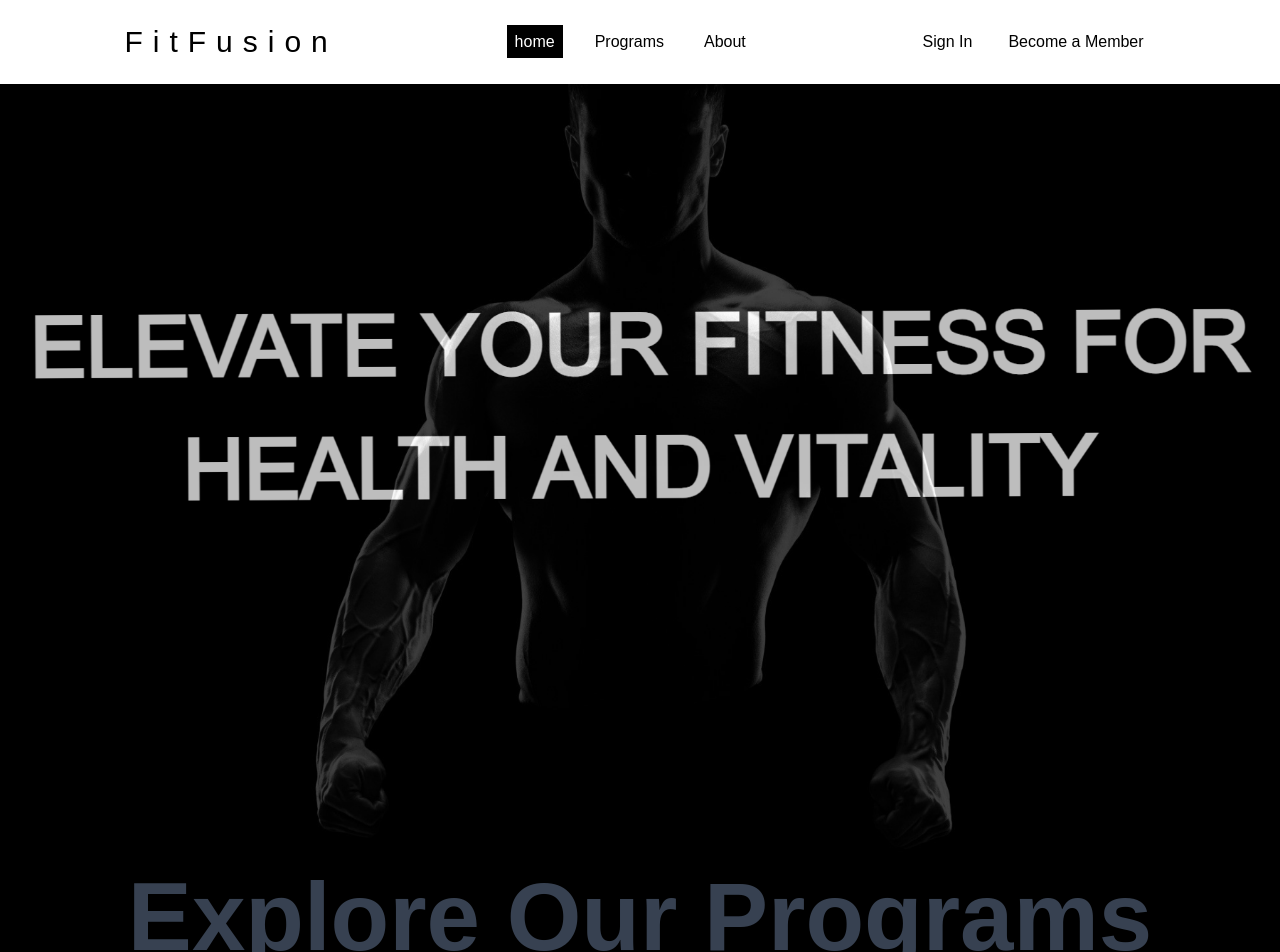
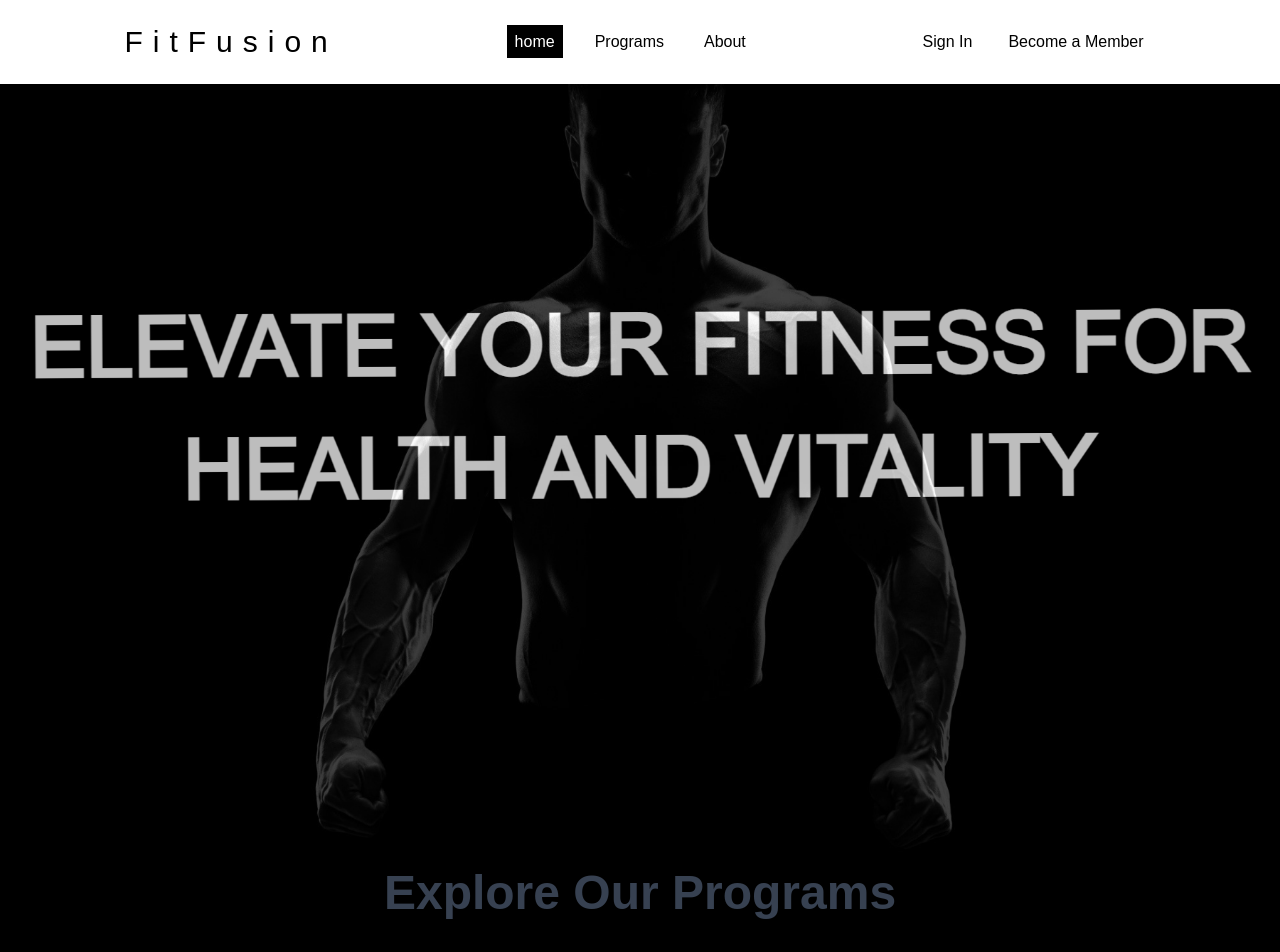
Before and after one commit to 808NV/FitFusion, a React (Vite) app: page / in a window 1280 px wide. Shown: the top 952 px of the page. Built offline with nearby package versions, Linux system fonts and the light colour scheme.

Commit message:
add styles for design

```diff
--- a/tailwind.config.js
+++ b/tailwind.config.js
@@ -2,7 +2,40 @@
 export default {
   content: ["./index.html", "./src/**/*.{js,ts,jsx,tsx}"],
   theme: {
-    extend: {},
+    extend: {
+      colors: {
+        "gray-20": "#000000", //Banner Background
+        "gray-50": "#f27055",
+        "gray-100": "#090909",
+        "gray-500": "#ffffff", //Navlinks, Paragraph Text, Button Text, headdings
+        "primary-100": "#000000", //Nav on Scroll
+        "primary-200": "#d8fc01", //Active Navlink, button
+        "primary-300": "#8f8f8f", //This is  navlink on Hover
+        "primary-500": "#5392ea", //Card on Hover, Links, Button on Hover
+        "primary-600": "#ff0000", //Error Message
+        "secondary-400": "#FFCD5B",
+        "secondary-500": "#f27055",
+      },
+      backgroundImage: (theme) => ({
+        "gradient-yellowred": "linear-gradient(90deg, #6794fe0%, #ff0000 100%)",
+        "mobile-home": "url('./assets/HomePageGraphic.png')",
+      }),
+      fontFamily: {
+        dmsans: ["DM Sans", "sans-serif"],
+        montserrat: ["Montserrat", "sans-serif"],
+      },
+      content: {
+        evolvetext: "url('./assets/EvolveText.png')",
+        abstractwaves: "url('./assets/AbstractWaves.png')",
+        sparkles: "url('./assets/Sparkles.png')",
+        circles: "url('./assets/Circles.png')",
+      },
+    },
+    screens: {
+      xs: "480px",
+      sm: "768px",
+      md: "1060px",
+    },
   },
   plugins: [],
 };
```
